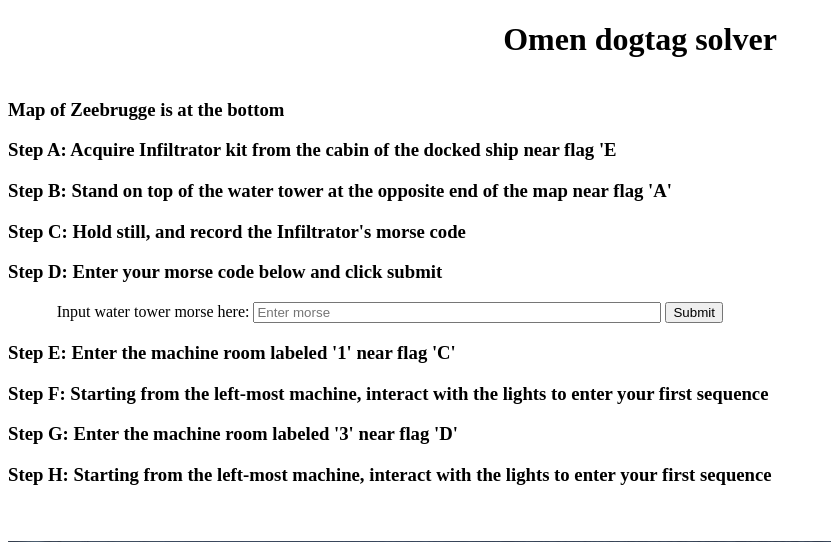
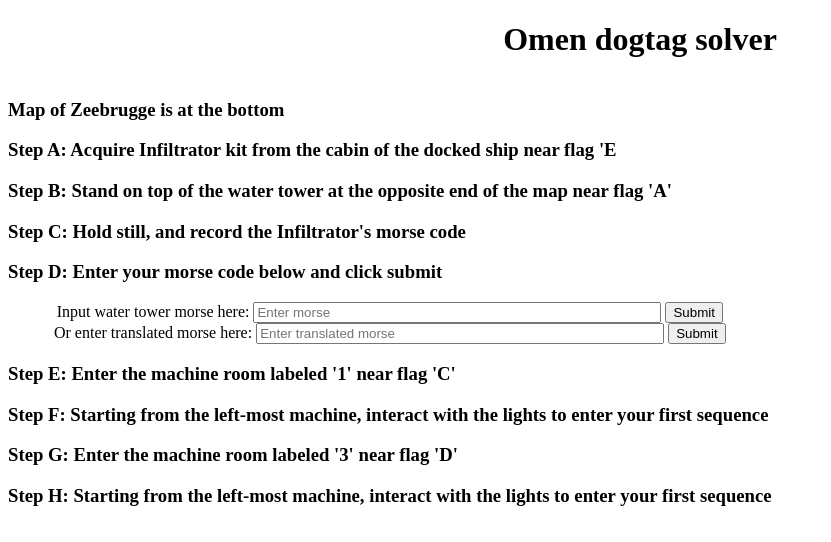
Before and after one commit to DasKaktus/morse2button, a PHP site: page / in a window 1280 px wide. Shown: the top 542 px of the page, without its empty margins (0-831 px from the left). Run offline with PHP 8.4, Linux system fonts and the light colour scheme.

Commit message:
update #2

```diff
--- a/index.php
+++ b/index.php
@@ -31,6 +31,15 @@ if(isset($_POST["morse"]) && $_POST["morse"] != ""){
 	//-.. ..- .-.. . . - -.. --- .-. ..- -- ... .--. --- .--. - .. .- -- --- .-. ..
 	$morse = $MorseCodeTranslator->morseToLatin($_POST["morse"]);
 
+}else if(isset($_POST["morse2"]) && $_POST["morse2"] != ""){
+
+	require('morse.php');
+	$MorseCodeTranslator = new MorseCodeTranslator();
+
+	//-.. ..- .-.. . . - -.. --- .-. ..- -- ... .--. --- .--. - .. .- -- --- .-. ..
+	//$morse = $MorseCodeTranslator->morseToLatin($_POST["morse"]);
+	$morse = str_replace(" ", "", $_POST["morse2"]);
+
 }
 ?>
 <!DOCTYPE html>
@@ -50,6 +59,11 @@ if(isset($_POST["morse"]) && $_POST["morse"] != ""){
 				<form method="post">
 				<label for="morse" />Input water tower morse here:</label>
 					<input type="text" placeholder="Enter morse" style="width: 400px;" name="morse" id="morse" value="" />
+					<input type="submit" value="Submit" />
+				</form>
+				<form method="post">
+				<label for="morse2" />Or enter translated morse here:</label>
+					<input type="text" placeholder="Enter translated morse" style="width: 400px;" name="morse2" id="morse2" value="" />
 					<input type="submit" value="Submit" />
 				</form>
 				<p></p>
```
